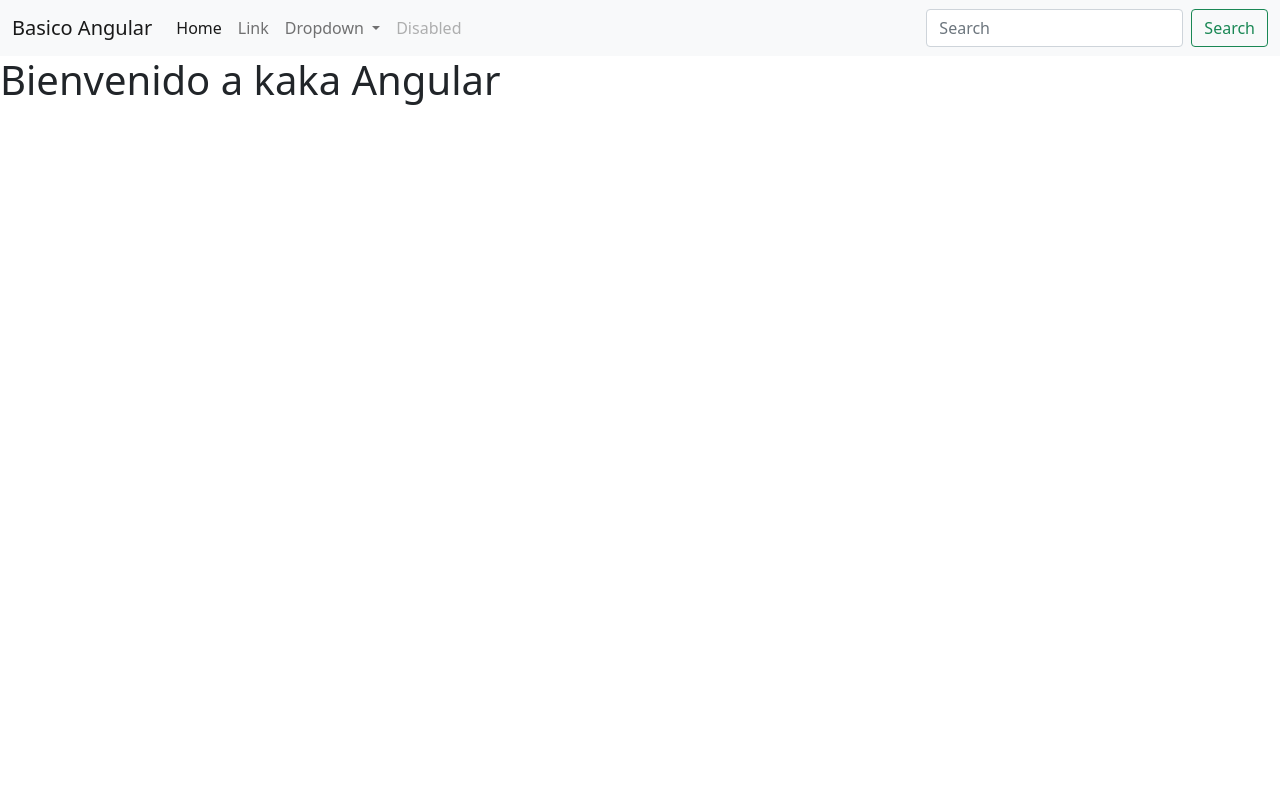
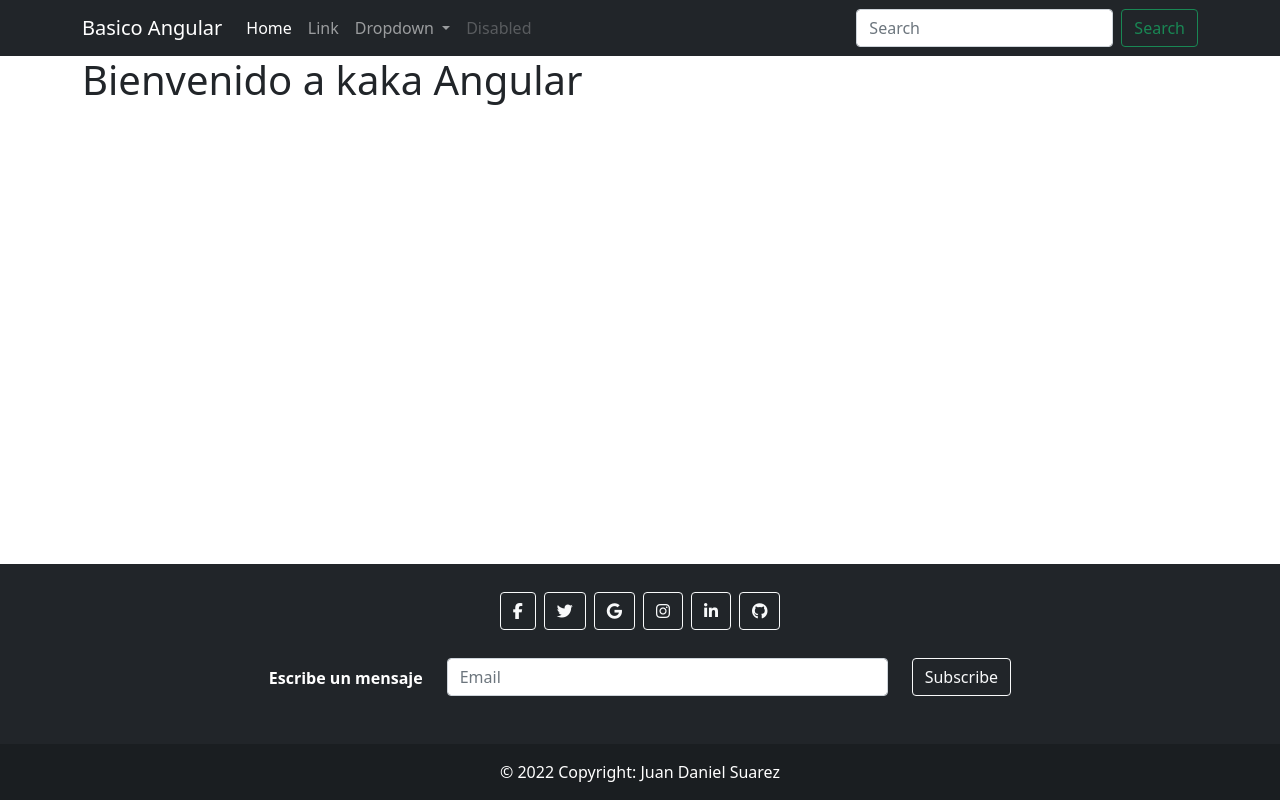
Before and after one commit to jdvpl/angular-basico, an Angular app: page / in a window 1280 px wide. Built offline with nearby package versions, Linux system fonts and the light colour scheme.

Commit message:
creando footer

```diff
--- a/src/app/app.component.html
+++ b/src/app/app.component.html
@@ -2,10 +2,13 @@
 
 
 
-
+<div class="container">
 
 <h1>
   Bienvenido a {{title}}
 
   {{curso}}
 </h1>
+</div>
+
+<app-footer></app-footer>
--- a/src/app/app.module.ts
+++ b/src/app/app.module.ts
@@ -3,11 +3,13 @@ import { BrowserModule } from '@angular/platform-browser';
 
 import { AppComponent } from './app.component';
 import {HeaderComponent} from './header/header.component';
+import {FooterComponent} from './footer/footer.component';
 
 @NgModule({
   declarations: [
     AppComponent,
-    HeaderComponent
+    HeaderComponent,
+    FooterComponent
   ],
   imports: [
     BrowserModule
--- /dev/null
+++ b/src/app/footer/footer.component.css
@@ -0,0 +1,4 @@
+footer{
+  position:absolute;
+  bottom:0;
+}
--- /dev/null
+++ b/src/app/footer/footer.component.html
@@ -0,0 +1,85 @@
+<!-- Footer -->
+<footer class="bg-dark text-center text-white w-100">
+  <!-- Grid container -->
+  <div class="container p-4">
+    <!-- Section: Social media -->
+    <section class="mb-4">
+      <!-- Facebook -->
+      <a class="btn btn-outline-light btn-floating m-1" href="#!" role="button"
+        ><i class="fab fa-facebook-f"></i
+      ></a>
+
+      <!-- Twitter -->
+      <a class="btn btn-outline-light btn-floating m-1" href="#!" role="button"
+        ><i class="fab fa-twitter"></i
+      ></a>
+
+      <!-- Google -->
+      <a class="btn btn-outline-light btn-floating m-1" href="#!" role="button"
+        ><i class="fab fa-google"></i
+      ></a>
+
+      <!-- Instagram -->
+      <a class="btn btn-outline-light btn-floating m-1" href="#!" role="button"
+        ><i class="fab fa-instagram"></i
+      ></a>
+
+      <!-- Linkedin -->
+      <a class="btn btn-outline-light btn-floating m-1" href="#!" role="button"
+        ><i class="fab fa-linkedin-in"></i
+      ></a>
+
+      <!-- Github -->
+      <a class="btn btn-outline-light btn-floating m-1" href="#!" role="button"
+        ><i class="fab fa-github"></i
+      ></a>
+    </section>
+    <!-- Section: Social media -->
+
+    <!-- Section: Form -->
+    <section class="">
+      <form action="">
+        <!--Grid row-->
+        <div class="row d-flex justify-content-center">
+          <!--Grid column-->
+          <div class="col-auto">
+            <p class="pt-2">
+              <strong>Escribe un mensaje</strong>
+            </p>
+          </div>
+          <!--Grid column-->
+
+          <!--Grid column-->
+          <div class="col-md-5 col-12">
+            <!-- Email input -->
+            <div class="form-outline form-white mb-4">
+              <input type="email" id="form5Example21" class="form-control" placeholder="Email" />
+            </div>
+          </div>
+          <!--Grid column-->
+
+          <!--Grid column-->
+          <div class="col-auto">
+            <!-- Submit button -->
+            <button type="submit" class="btn btn-outline-light mb-4">
+              Subscribe
+            </button>
+          </div>
+          <!--Grid column-->
+        </div>
+        <!--Grid row-->
+      </form>
+    </section>
+    <!-- Section: Form -->
+
+
+  </div>
+  <!-- Grid container -->
+
+  <!-- Copyright -->
+  <div class="text-center p-3" style="background-color: rgba(0, 0, 0, 0.2);">
+    © 2022 Copyright: {{autor.name + autor.lastname}}
+  </div>
+  <!-- Copyright -->
+</footer>
+<!-- Footer -->
--- /dev/null
+++ b/src/app/footer/footer.component.ts
@@ -0,0 +1,10 @@
+import { Component } from '@angular/core';
+
+@Component({
+  selector:'app-footer',
+  templateUrl: './footer.component.html',
+  styleUrls: ['./footer.component.css']
+})
+export class FooterComponent {
+  autor = {name:'Juan Daniel',lastname:' Suarez'}
+}
--- a/src/app/header/header.component.html
+++ b/src/app/header/header.component.html
@@ -1,5 +1,5 @@
-<nav class="navbar navbar-expand-lg navbar-light bg-light">
-  <div class="container-fluid">
+<nav class="navbar navbar-expand-lg navbar-dark bg-dark">
+  <div class="container">
     <a class="navbar-brand" href="#">{{title}}</a>
     <button class="navbar-toggler" type="button" data-bs-toggle="collapse" data-bs-target="#navbarSupportedContent" aria-controls="navbarSupportedContent" aria-expanded="false" aria-label="Toggle navigation">
       <span class="navbar-toggler-icon"></span>
--- a/src/index.html
+++ b/src/index.html
@@ -13,5 +13,7 @@
   <app-root></app-root>
 
   <script src="https://cdn.jsdelivr.net/npm/bootstrap@5.1.3/dist/js/bootstrap.bundle.min.js" integrity="sha384-ka7Sk0Gln4gmtz2MlQnikT1wXgYsOg+OMhuP+IlRH9sENBO0LRn5q+8nbTov4+1p" crossorigin="anonymous"></script>
+  <script src="https://kit.fontawesome.com/d58b0f0f8c.js" crossorigin="anonymous"></script>
+
 </body>
 </html>
```
Also changed, not shown: 1 other file (tests, documents, lock files or other folders).
